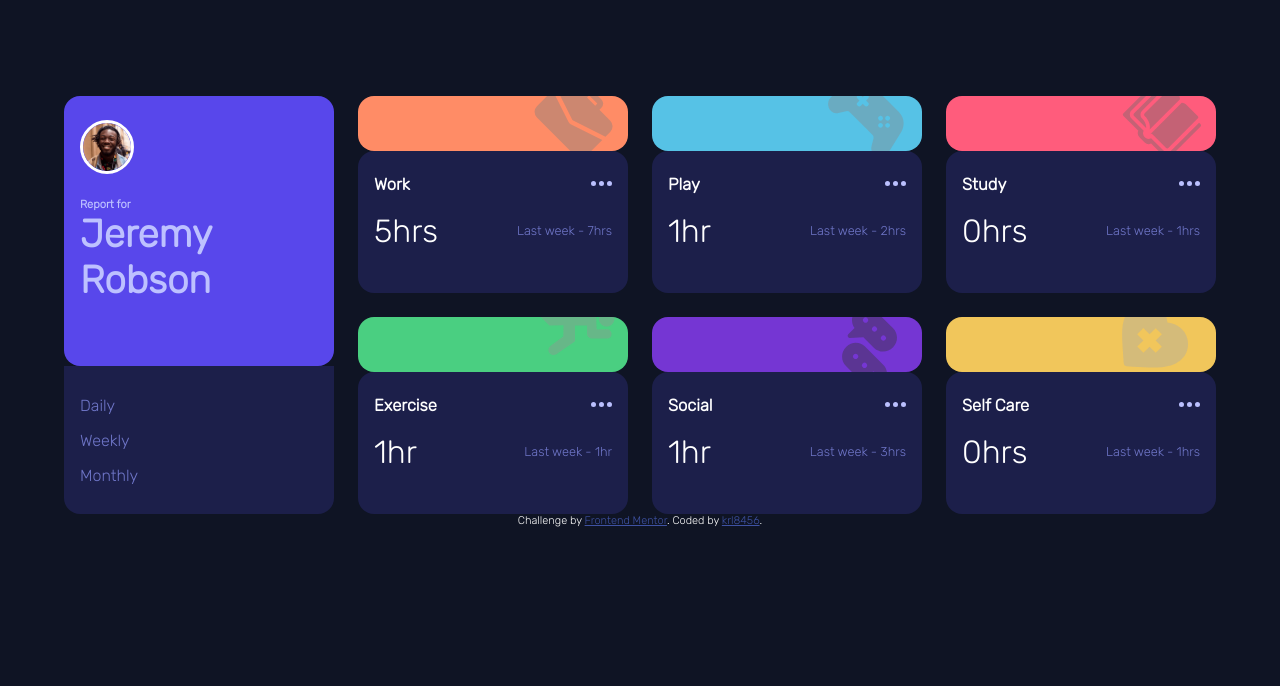
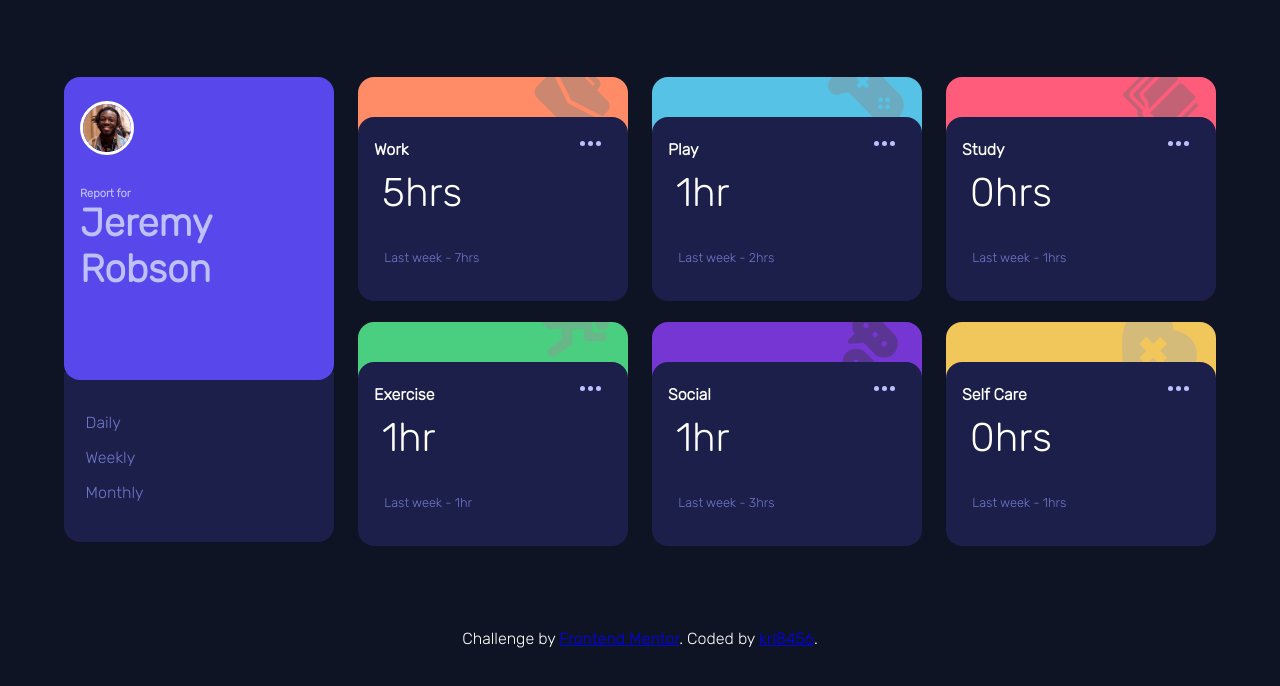
Before and after one commit to krl8456/Time-tracking-dashboard.github.io, a plain HTML site: page index.html in a window 1280 px wide. Drawn offline with Linux system fonts and the light colour scheme.

Commit message:
desktop version

```diff
--- a/index.html
+++ b/index.html
@@ -41,12 +41,6 @@
         <img src="images/icon-ellipsis.svg" alt="three dots" class="dots">
         <p class="hours">5hrs</p>
         <p class="last">Last week - 7hrs</p>
-        <!-- 5hrs daily -->
-        <!-- Previous - 7hrs daily -->
-        <!-- 32hrs weekly -->
-        <!-- Previous - 36hrs weekly -->
-        <!-- 103hrs monthly -->
-        <!-- Previous - 128hrs monthly -->
       </div>
 
     </section>
@@ -61,12 +55,6 @@
         <p class="hours">1hr</p>
         <p class="last">Last week - 2hrs</p>
       </div>
-      <!-- 1hr daily -->
-      <!-- Previous - 2hrs daily -->
-      <!-- 10hrs weekly -->
-      <!-- Previous - 8hrs weekly -->
-      <!-- 23hrs monthly -->
-      <!-- Previous - 29hrs monthly -->
     </section>
 
     <section class="parts">
@@ -79,12 +67,6 @@
         <p class="hours">0hrs</p>
         <p class="last">Last week - 1hrs</p>
       </div>
-      <!-- 0hrs daily -->
-      <!-- Previous - 1hr daily -->
-      <!-- 4hrs weekly -->
-      <!-- Previous - 7hrs weekly -->
-      <!-- 13hrs monthly -->
-      <!-- Previous - 19hrs monthly -->
     </section>
 
     <section class="parts">
@@ -97,12 +79,6 @@
         <p class="hours">1hr</p>
         <p class="last">Last week - 1hr</p>
       </div>
-      <!-- 1hr daily -->
-      <!-- Previous - 1hr daily -->
-      <!-- 4hrs weekly -->
-      <!-- Previous - 5hrs weekly -->
-      <!-- 11hrs monthly -->
-      <!-- Previous - 18hrs monthly -->
     </section>
 
     <section class="parts">
@@ -115,12 +91,6 @@
         <p class="hours">1hr</p>
         <p class="last">Last week - 3hrs</p>
       </div>
-      <!-- 1hr daily -->
-      <!-- Previous - 3hrs daily -->
-      <!-- 5hrs weekly -->
-      <!-- Previous - 10hrs weekly -->
-      <!-- 21hrs monthly -->
-      <!-- Previous - 23hrs monthly -->
     </section>
 
     <section class="parts">
@@ -133,20 +103,14 @@
         <p class="hours">0hrs</p>
         <p class="last">Last week - 1hrs</p>
       </div>
-      <!-- 0hrs daily -->
-      <!-- Previous - 1hr daily -->
-      <!-- 2hrs weekly -->
-      <!-- Previous - 2hrs weekly -->
-      <!-- 7hrs monthly -->
-      <!-- Previous - 11hrs monthly -->
     </section>
 
   </main>
 
-  <div class="attribution">
+  <footer>
     Challenge by <a href="https://www.frontendmentor.io?ref=challenge" target="_blank">Frontend Mentor</a>.
     Coded by <a href="#">krl8456</a>.
-  </div>
+  </footer>
   <script type="text/javascript" src="scripts.js"></script>
 </body>
 </html>
--- a/styles.css
+++ b/styles.css
@@ -23,12 +23,11 @@ html, body {
     max-width: 100%;
     display: flex;
     flex-direction: column;
-    justify-content: center;
     align-items: center;
+    margin-top: 3%;
     color: white;
     background: var(--very-dark-blue);
     font-family: Rubik-Light;
-    margin-block: 3em;
     overflow-x: hidden;
 }
 main {
@@ -40,8 +39,10 @@ header, #period {
     display: flex;
     align-items: center;
 }
+header, #period, .icon, .maindiv {
+    position: relative;
+}
 header {
-    position: relative;
     background-color: var(--blue);
     height: 7em;
     padding-left: 1em;
@@ -67,7 +68,6 @@ h2 {
     border-radius: 50%;
 }
 #period {
-    position: relative;
     column-gap: 10%;
     background-color: var(--dark-blue);
     height: 4em;
@@ -88,7 +88,6 @@ h2 {
     border-radius: 1em;
 }
 .icon {
-    position: relative;
     top: -1em;
     right: -11em;
     filter: grayscale(100%);
@@ -96,14 +95,14 @@ h2 {
 }
 .maindiv {
     display: grid;
-    grid-template-columns: 1fr 1fr;
+    grid-template-columns: 1fr minmax(0, 1fr);
     align-items: center;
-    top: -13em;
     background-color: var(--dark-blue);
     height: 3em;
     border-radius: 1em;
     padding: 1.5em 1em;
     line-height: 0%;
+    top: -2.5em;
 }
 .dots {
     margin-left: 6.5em;
@@ -133,78 +132,81 @@ h2 {
 #subdiv5 {
     background-color: var(--violet);
 }
-/* #maindiv5 {
-    top: -14em;
-} */
 #subdiv6 {
     background-color: var(--soft-orange);
-}
-.maindiv {
-    position: relative;
-    top: -2.5em;
 }
 .maindiv:hover {
     background-color: var(--blue);
     cursor: pointer;
     transition: 0.5s ease-in-out;
 }
-@media (min-width: 700px) {
+@media (min-width: 760px) {
     main {
         width: 90vw;
-        grid-template-rows: 2fr;
         grid-template-columns: repeat(4, 1fr);
+        grid-template-rows: 40% 40%;
         gap: 1.5em;
+    }
+    .informations {
+        position: relative;
+        top: -0.5em;
     }
     .grid-row-span-2 {
         grid-row: span 2;
     }
-    .informations {
-        display: flex;
-        flex-direction: column;
-    }
     header {
-        top: 0;
         height: 60%;
-        padding-top: 0;
-        flex-basis: 70%;
+        padding-top: 1.5em;
     }
     h2 {
         font-size: clamp(1.5em, 3vw, 2.5em);
     }
+    h3 {
+        margin-top: 4%;
+    }
+    h3 {
+        font-size: clamp(0.8em, 2vw, 1em);
+    }
+    #jeremy {
+        margin-bottom: 2em;
+    }
     #period {
-        flex-basis: 30%;
-        padding: 1em;
+        height: 36.5%;
+        padding-left: 8%;
         row-gap: 1em;
     }
     header, #period {
+        display: flex;
         flex-direction: column;
         align-items: flex-start;
     }
-    #jeremy {
-        margin-block: 1.5em;
+    .maindiv {
+        display: flex;
+        row-gap: 0;
+        flex-direction: column;
+        height: 8.5em;
+        align-items: flex-start;
     }
-    .parts {
-        display: flex;
-        flex-direction: column;
-        position: relative;
+    .hours, .last, .dots {
+        position: absolute;
     }
-    .subdiv {
-
-    }
-    .maindiv {
-        /* height: 70%; */
-        position: relative;
-        flex-basis: 70%;
-        top: 0%;
-        z-index: 3;
-    }
-    h3 {
-        font-size: clamp(0.5em, 1.3vw, 1.4em);
+    .hours {
+        font-size: clamp(2.5em, 3vw, 3.5em);
+        padding-left: 0.2em;
+        padding-top: 0.3em;
     }
     .last {
-        font-size: clamp(0.3em, 1vw, 1em);
+        grid-row-start: 3;
+        justify-self: flex-start;
+        font-size: clamp(0.8em, 1vw, 1.2em);
+        padding-left: 0.8em;
+        top: 70%
     }
-    .hours {
-        font-size: clamp(0.7em, 2.5vw, 2em);
+    .dots {
+        right: 10%;
+    }
+    .icon {
+        right: -65%;
+        width: clamp(4em, 6vw, 7em);
     }
 }
```
